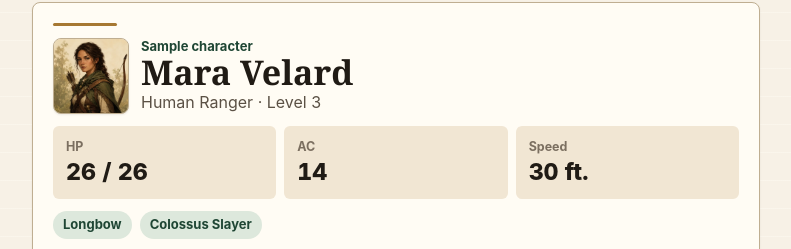
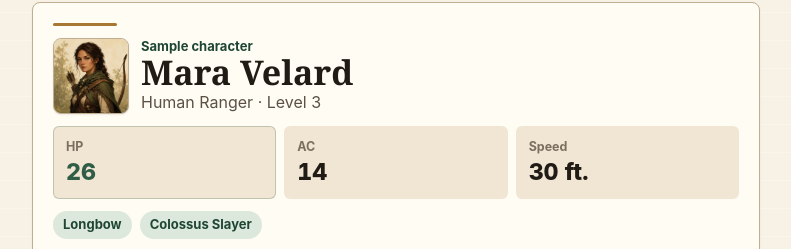
Before and after one commit to Inkala/rpg-companion, a React (Vite) app in the folder frontend/: page / in a window 1280 px wide. Shown: the part 212-461 px from the top of the page, without its empty margins (244-1035 px from the left). Built offline with nearby package versions, Linux system fonts and the light colour scheme.

Commit message:
Refine HP summary display

```diff
--- a/frontend/src/App.css
+++ b/frontend/src/App.css
@@ -244,11 +244,36 @@ a:focus-visible,
 }
 
 .stat--hp {
-  border-color: rgba(143, 47, 47, 0.26);
+  border-color: rgba(47, 93, 70, 0.26);
 }
 
-.stat--hp dd {
-  color: var(--color-state-hp);
+.stat--hp-reduced {
+  border-color: var(--color-border-subtle);
+}
+
+.hp-value {
+  font-variant-numeric: tabular-nums;
+}
+
+.hp-value--full {
+  color: var(--color-accent-primary);
+}
+
+.hp-value--split {
+  display: inline-flex;
+  align-items: baseline;
+  gap: 0.18em;
+}
+
+.hp-value__current,
+.hp-value__separator {
+  color: var(--color-text-muted);
+  font-size: 0.78em;
+  font-weight: 700;
+}
+
+.hp-value__max {
+  color: var(--color-text-primary);
 }
 
 .stat--ac {
--- a/frontend/src/App.tsx
+++ b/frontend/src/App.tsx
@@ -14,6 +14,11 @@ type ReferenceItem = {
   opensSheet?: boolean;
 };
 
+type HitPoints = {
+  current: number;
+  max: number;
+};
+
 const mara = {
   name: 'Mara Velard',
   identity: 'Human Ranger · Level 3',
@@ -22,7 +27,10 @@ const mara = {
   concept:
     'A steady wilderness scout with a clear attack, useful spells, and quick rules reminders.',
   stats: {
-    hp: '26 / 26',
+    hp: {
+      current: 26,
+      max: 26,
+    },
     ac: '14',
     speed: '30 ft.',
     initiative: '+3',
@@ -190,7 +198,7 @@ function GuestLanding({ onExploreMara }: { onExploreMara: () => void; }) {
         </div>
 
         <dl className="landing-stat-strip" aria-label="Mara Velard quick stats">
-          <Stat label="HP" value={mara.stats.hp} />
+          <HitPointStat hitPoints={mara.stats.hp} />
           <Stat label="AC" value={mara.stats.ac} />
           <Stat label="Speed" value={mara.stats.speed} />
         </dl>
@@ -296,7 +304,7 @@ function CharacterReference({
         </div>
 
         <dl className="primary-stats" aria-label="Primary stats">
-          <Stat label="HP" value={mara.stats.hp} emphasis="hp" />
+          <HitPointStat hitPoints={mara.stats.hp} />
           <Stat label="AC" value={mara.stats.ac} emphasis="ac" />
           <Stat label="Speed" value={mara.stats.speed} />
         </dl>
@@ -538,6 +546,37 @@ function ColossusSlayerSheet({ onClose }: { onClose: () => void; }) {
   );
 }
 
+function HitPointStat({ hitPoints }: { hitPoints: HitPoints }) {
+  const hpStateClass =
+    hitPoints.current === hitPoints.max ? 'stat--hp-full' : 'stat--hp-reduced';
+
+  return (
+    <div className={`stat stat--hp ${hpStateClass}`}>
+      <dt>HP</dt>
+      <dd>
+        <HitPointValue hitPoints={hitPoints} />
+      </dd>
+    </div>
+  );
+}
+
+export function HitPointValue({ hitPoints }: { hitPoints: HitPoints }) {
+  if (hitPoints.current === hitPoints.max) {
+    return <span className="hp-value hp-value--full">{hitPoints.max}</span>;
+  }
+
+  return (
+    <span className="hp-value hp-value--split">
+      <span className="hp-value__current">{hitPoints.current}</span>
+      <span className="hp-value__separator" aria-hidden="true">
+        {' '}
+        /{' '}
+      </span>
+      <span className="hp-value__max">{hitPoints.max}</span>
+    </span>
+  );
+}
+
 function Stat({
   label,
   value,
```
Also changed, not shown: 1 other file (tests, documents, lock files or other folders).
